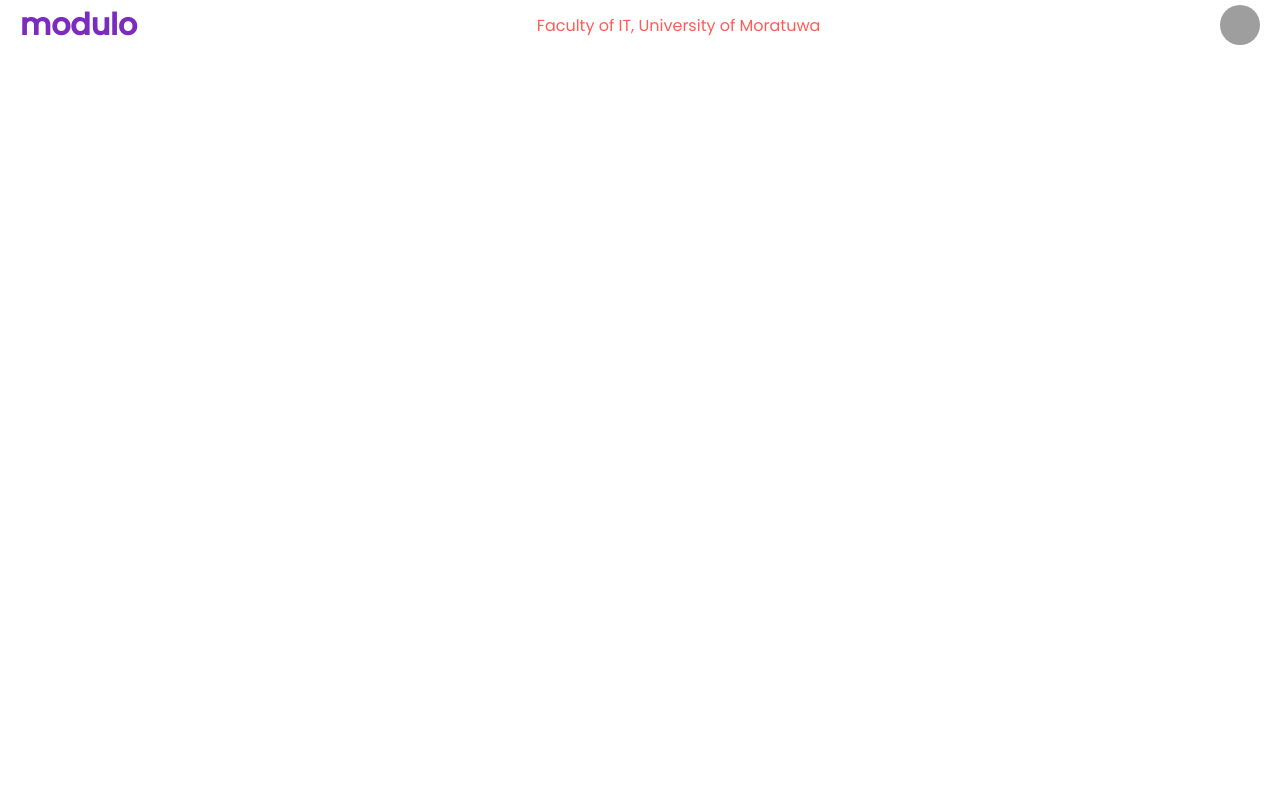
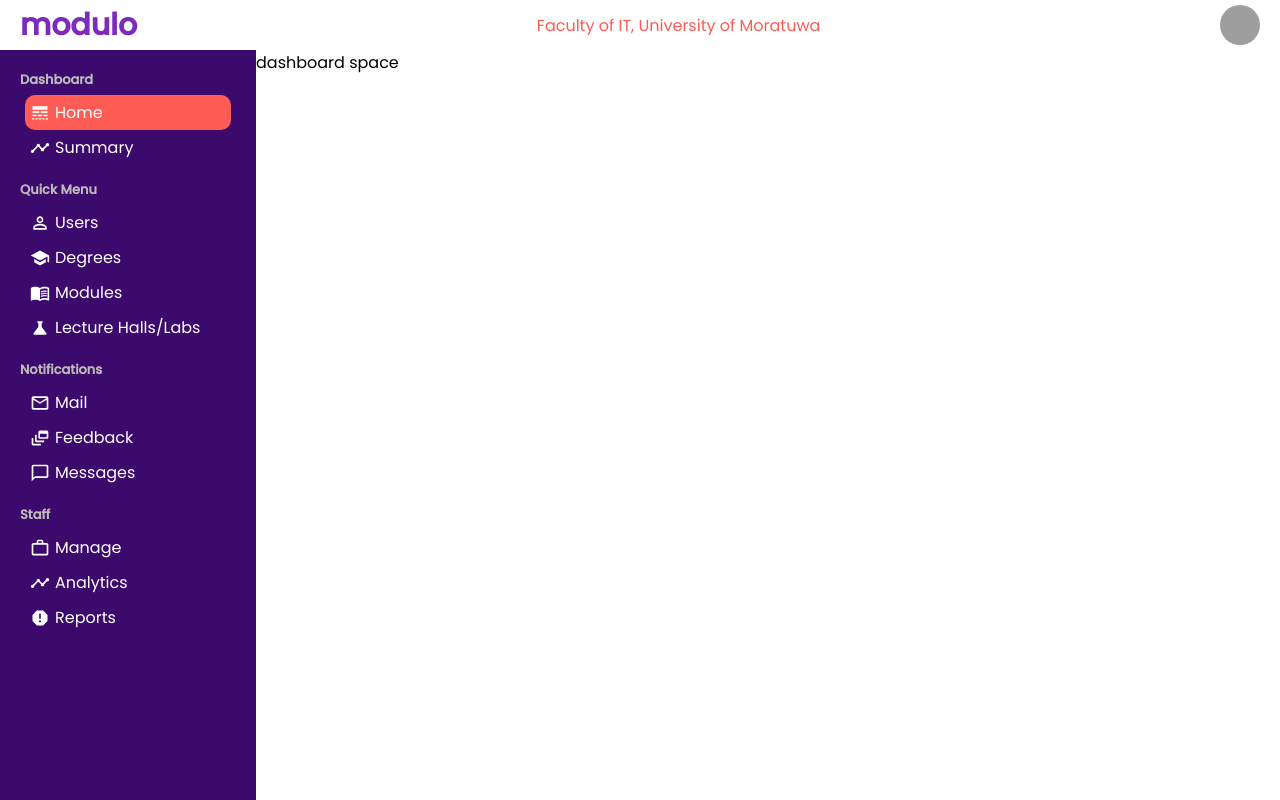
Before and after one commit to GayanKod/Modulo, a React (Create React App) app in the folder client/: page /admin-panel/dashboard in a window 1280 px wide. Built offline with nearby package versions, Linux system fonts and the light colour scheme; grey boxes are pictures that could not be loaded.

Commit message:
Create Admin Panel Sidebar and style it

```diff
--- /dev/null
+++ b/client/src/components/AdminPanelComponents/SidebarAP.tsx
@@ -0,0 +1,102 @@
+import React from 'react'
+import "../../styles/SidebarAP.scss";
+import { Link } from "react-router-dom";
+import {
+    LineStyle,
+    Timeline,
+    MenuBook,
+    PermIdentity,
+    School,
+    Science,
+    BarChart,
+    MailOutline,
+    DynamicFeed,
+    ChatBubbleOutline,
+    WorkOutline,
+    Report,
+  } from "@mui/icons-material";
+
+const SidebarAP = () => {
+  return (
+    <div className="sidebar">
+      <div className="sidebarWrapper">
+        <div className="sidebarMenu">
+          <h3 className="sidebarTitle">Dashboard</h3>
+          <ul className="sidebarList">
+            <Link to="/" className="link">
+            <li className="sidebarListItem active">
+              <LineStyle className="sidebarIcon" />
+              Home
+            </li>
+            </Link>
+            <li className="sidebarListItem">
+              <Timeline className="sidebarIcon" />
+              Summary
+            </li>
+          </ul>
+        </div>
+        <div className="sidebarMenu">
+          <h3 className="sidebarTitle">Quick Menu</h3>
+          <ul className="sidebarList">
+            <Link to="/users" className="link">
+              <li className="sidebarListItem">
+                <PermIdentity className="sidebarIcon" />
+                Users
+              </li>
+            </Link>
+            <Link to="/products" className="link">
+              <li className="sidebarListItem">
+                <School className="sidebarIcon" />
+                Degrees
+              </li>
+            </Link>
+            <li className="sidebarListItem">
+              <MenuBook className="sidebarIcon" />
+              Modules
+            </li>
+            <li className="sidebarListItem">
+              <Science className="sidebarIcon" />
+              Lecture Halls/Labs
+            </li>
+          </ul>
+        </div>
+        <div className="sidebarMenu">
+          <h3 className="sidebarTitle">Notifications</h3>
+          <ul className="sidebarList">
+            <li className="sidebarListItem">
+              <MailOutline className="sidebarIcon" />
+              Mail
+            </li>
+            <li className="sidebarListItem">
+              <DynamicFeed className="sidebarIcon" />
+              Feedback
+            </li>
+            <li className="sidebarListItem">
+              <ChatBubbleOutline className="sidebarIcon" />
+              Messages
+            </li>
+          </ul>
+        </div>
+        <div className="sidebarMenu">
+          <h3 className="sidebarTitle">Staff</h3>
+          <ul className="sidebarList">
+            <li className="sidebarListItem">
+              <WorkOutline className="sidebarIcon" />
+              Manage
+            </li>
+            <li className="sidebarListItem">
+              <Timeline className="sidebarIcon" />
+              Analytics
+            </li>
+            <li className="sidebarListItem">
+              <Report className="sidebarIcon" />
+              Reports
+            </li>
+          </ul>
+        </div>
+      </div>
+    </div>
+  )
+}
+
+export default SidebarAP
--- a/client/src/pages/AdminPanelDashboard.tsx
+++ b/client/src/pages/AdminPanelDashboard.tsx
@@ -1,10 +1,16 @@
 import React from 'react'
+import "../styles/AdminPanelDashboard.scss";
 import NavbarAP from '../components/AdminPanelComponents/NavbarAP';
+import SidebarAP from '../components/AdminPanelComponents/SidebarAP';
 
 const AdminPanelDashboard = () => {
   return (
     <>
         <NavbarAP />
+        <div className="sidebarAP-container">
+            <SidebarAP />
+            <div className="dashboardspace">dashboard space</div>
+        </div>
     </>
   )
 }
--- /dev/null
+++ b/client/src/styles/AdminPanelDashboard.scss
@@ -0,0 +1,7 @@
+.sidebarAP-container{
+    display: flex;
+}
+
+.dashboardspace{
+    flex: 4;
+}
--- /dev/null
+++ b/client/src/styles/SidebarAP.scss
@@ -0,0 +1,46 @@
+@import "../styleVar/colorPalette.scss";
+
+.sidebar {
+    flex: 1;
+    height: calc(100vh - 50px);
+    background-color: $P3;
+    position: sticky;
+    top: 50px;
+  }
+
+  .sidebarWrapper {
+    padding: 20px;
+  }
+
+  .sidebarMenu {
+    margin-bottom: 10px;
+  }
+
+  .sidebarTitle {
+    font-size: 13px;
+    color: rgb(187, 186, 186);
+  }
+
+  .sidebarList {
+    list-style: none;
+    padding: 5px;
+  }
+
+  .sidebarListItem {
+    padding: 5px;
+    cursor: pointer;
+    display: flex;
+    align-items: center;
+    border-radius: 10px;
+    color: #fff;
+  }
+
+  .sidebarListItem.active,
+  .sidebarListItem:hover {
+    background-color: $O;
+  }
+
+  .sidebarIcon{
+      margin-right: 5px;
+      font-size: 20px !important;
+  }
```
